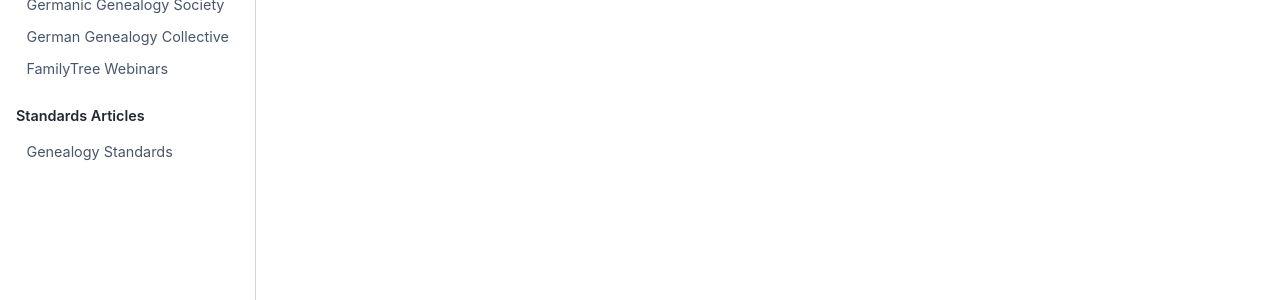
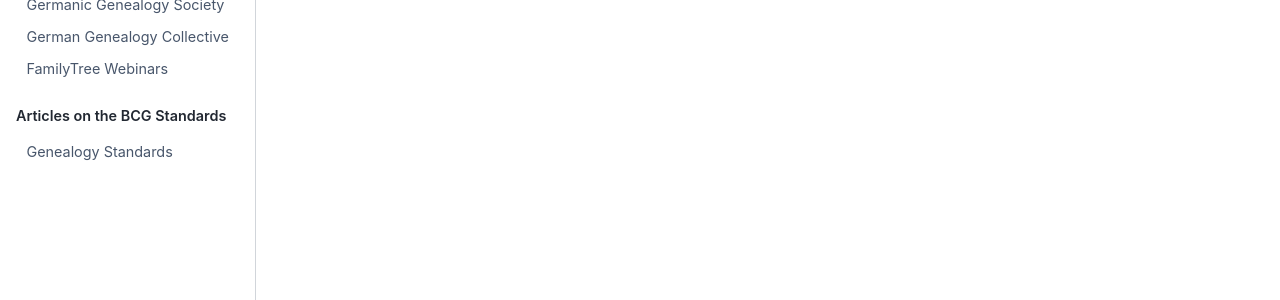
Before and after one commit to kurt-krueckeberg/sphinx-edu, a Jupyter Book: the page built from root/index.md, in a window 1280 px wide. Shown: the part 326-626 px from the top of the page. Built offline with Jupyter Book 1.0.4 settings and Sphinx 7.4.7 and the Sphinx Book theme 1.1.4, drawn with Linux system fonts in a browser that asks for light colours.

Commit message:
Update files

```diff
--- a/_toc.yml
+++ b/_toc.yml
@@ -10,7 +10,7 @@ parts:
       - file: videos/ggs-videos
       - file: videos/german-gen-collective
       - file: videos/ftw-videos
-  - caption: Standards Articles
+  - caption: Articles on the BCG Standards
     chapters:
       - file: standards/standard-35
 # - caption: NGS Convention Lecture Topics
```
